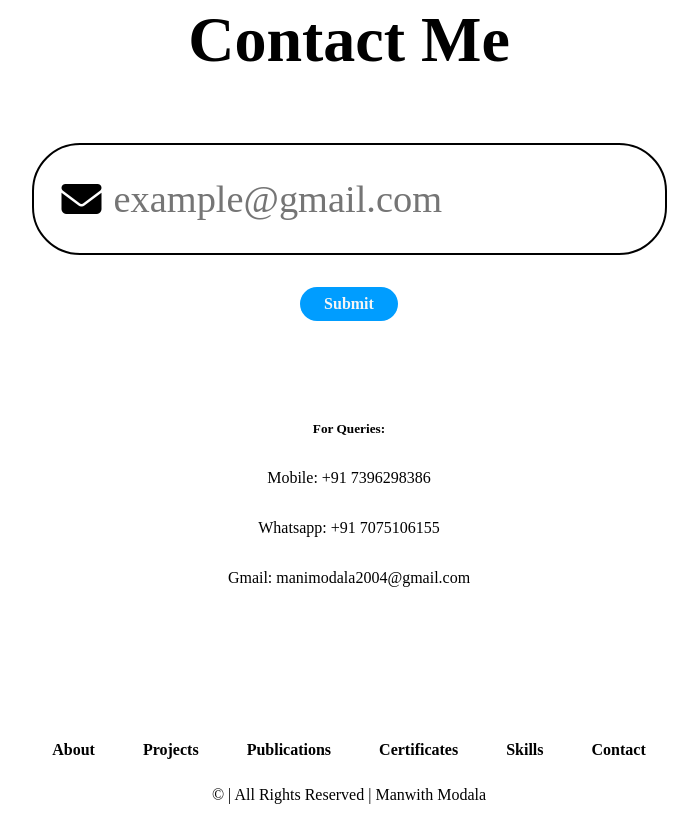
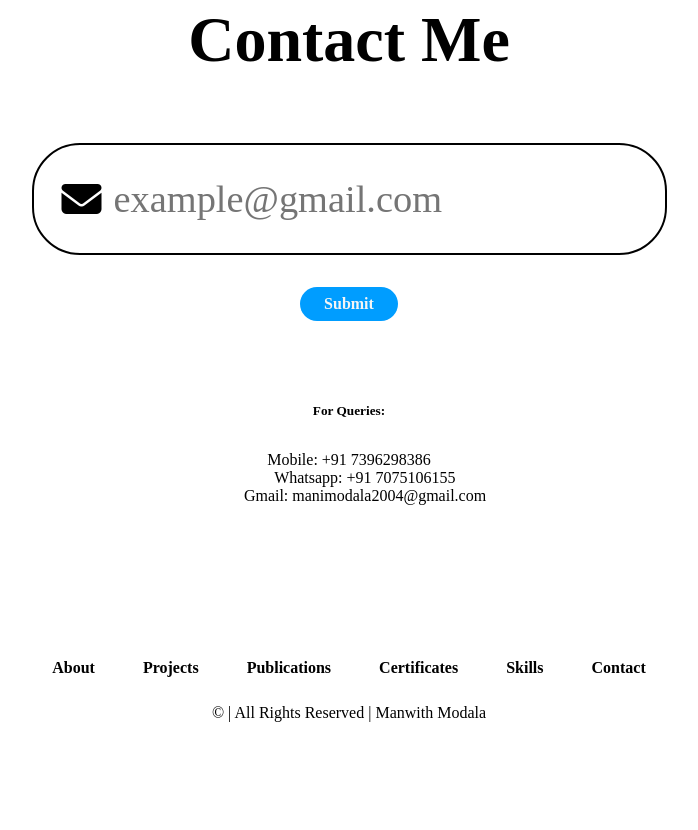
Before and after one commit to Manimodala7/portfolio, a plain HTML site: page index.html in a window 1280 px wide. Shown: the part 5189-6019 px from the top of the page, without its empty margins (291-989 px from the left). After the commit the page ends 5937 px from the top, so only its background shows below. Drawn offline with nearby package versions, Linux system fonts and the light colour scheme.

Commit message:
Update index.html

```diff
--- a/index.html
+++ b/index.html
@@ -277,11 +277,10 @@ tools.
         </div>
         <div class="btn" id="submit-btn">Submit</div>
         <br>
-        <br>
         <h5>For Queries:</h5>
-        <p>Mobile: +91 7396298386</p>
-        <p>Whatsapp: +91 7075106155</p>
-        <p>Gmail: manimodala2004@gmail.com</p>
+        <pre>Mobile: +91 7396298386
+        Whatsapp: +91 7075106155
+        Gmail: manimodala2004@gmail.com</pre>
     </div>
 </section>
 
```
